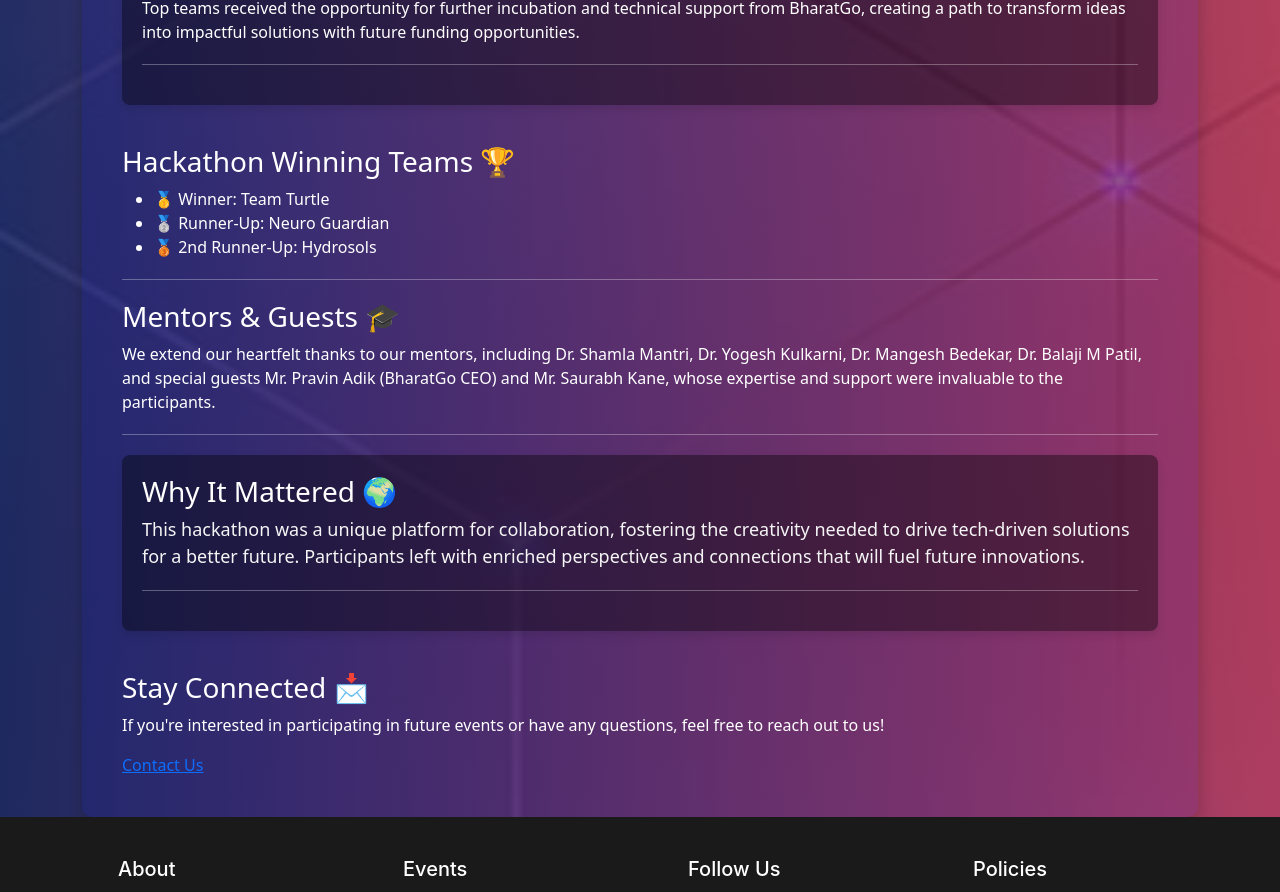
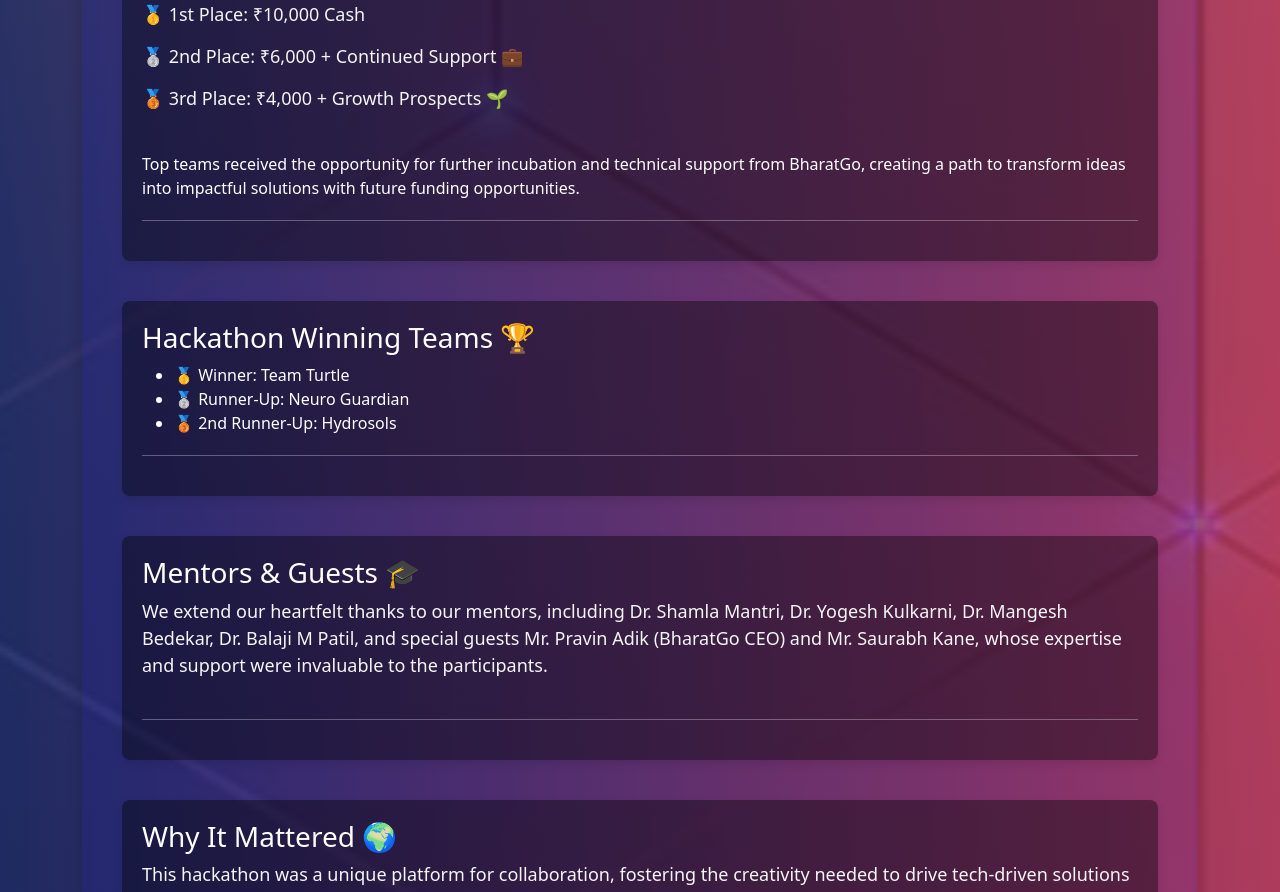
Before and after one commit to kushagra-a-singh/I.R.I.S-Prod-Website, a Next.js app: page /events/2 in a window 1280 px wide. Shown: the part 1899-2791 px from the top of the page. Built offline with nearby package versions, Linux system fonts and the light colour scheme.

Commit message:
event2 css change + projects github link

```diff
--- a/pages/events/2/event2.module.css
+++ b/pages/events/2/event2.module.css
@@ -73,7 +73,7 @@
   to { transform: translateY(0); opacity: 1; }
 }
 
-.eventDetails, .eventIntro, .eventJourney, .eventHighlights, .eventRewards, .eventRules, .eventSignificance {
+.eventDetails, .eventIntro, .eventJourney, .eventHighlights, .eventRewards, .eventRules, .eventSignificance, .eventRegistration,.eventWinningTeams, .eventMentors {
   margin-bottom: 40px;
   padding: 20px;
   background-color: rgba(0, 0, 0, 0.4);
@@ -82,13 +82,15 @@
   transition: transform 0.3s ease;
 }
 
-.eventDetails:hover, .eventIntro:hover, .eventJourney:hover, .eventHighlights:hover, .eventRewards:hover, .eventRules:hover, .eventSignificance:hover {
+.eventDetails:hover, .eventIntro:hover, .eventJourney:hover, .eventHighlights:hover, .eventRewards:hover, .eventRules:hover, .eventSignificance:hover, .eventRegistration:hover, .eventWinningTeams:hover, .eventMentors:hover {
+  margin-bottom: 40px;
   transform: scale(1.05);
 }
-
-.eventDetails p, .eventIntro p, .eventJourney p, .eventHighlights ul, .eventRewards ul, .eventRules ul, .eventSignificance p {
+.eventDetails p, .eventIntro p, .eventJourney p, .eventHighlights ul, .eventRewards ul, .eventRules ul, .eventSignificance p, .eventRegistration p, .eventWinningTeams p, .eventMentors p {
+  margin-bottom: 40px;
   font-size: 18px;
   color: #f5f5f5;
+
 }
 
 .eventHighlights ul, .eventRewards ul {
--- a/pages/events/2/index.js
+++ b/pages/events/2/index.js
@@ -85,10 +85,11 @@ const Event2 = () => {
 
             <section className={styles.eventRegistration}>
               <h3>Stay Connected 📩</h3>
-              <p>If you&apos;re interested in participating in future events or have any questions, feel free to reach out to us!</p>
+              <p>If you&apos;re interested in participating in future events or have any questions, feel free to reach out to us!
               <Link href="/contact" className={styles.registerBtn}>
               Contact Us
               </Link>
+              </p>
             </section>
           </div>
         </main>
--- a/pages/projects/1/Projects1.module.css
+++ b/pages/projects/1/Projects1.module.css
@@ -58,7 +58,7 @@
     to { transform: translateY(0); opacity: 1; }
 }
 
-.aboutwebsite, .websitefeatures, .webtechnologies, .projectRegistration {
+.aboutwebsite, .websitefeatures, .webtechnologies, .projectRegistration, .githublink {
     margin-top: 35px;
     margin-bottom: 40px;
     padding: 30px;
--- a/pages/projects/1/index.js
+++ b/pages/projects/1/index.js
@@ -60,6 +60,11 @@ const Projects1 = () => {
             </Link>
 
           </section>
+          <section className={styles.githublink}>
+          <h2> Project Github Link</h2>
+          <a href= "https://github.com/kushagra-a-singh/I.R.I.S-PROD" > Github Repository</a>
+
+          </section>
 
         </div>
       </main>
--- a/pages/projects/2/index.js
+++ b/pages/projects/2/index.js
@@ -59,6 +59,11 @@ function Projects2() {
           Recruitment form
         </Link>
       </div>
+      <div className={styles.githublink}>
+          <h2> Project GitHub Link</h2>
+          <a href= "https://github.com/kushagra-a-singh/Tarzan-I.R.I.S."> Github Repository</a>
+
+      </div>
     </div>
   );
 };
```
Also changed, not shown: pages/projects/2/Projects2.module.css (+4 -4 lines).
